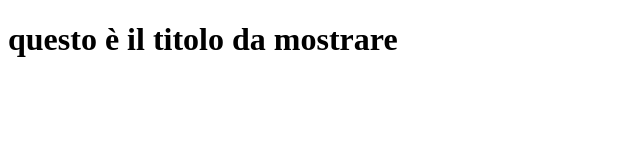
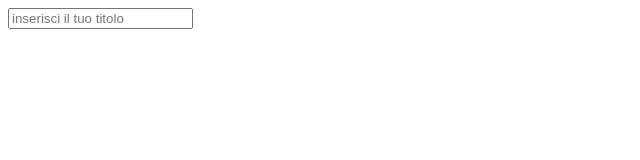
Before and after one commit to giovannitamburini/vue-hello, a plain HTML site: page index.html in a window 1280 px wide. Shown: the whole page, without its empty margins (0-640 px from the left). Drawn offline with nearby package versions, Linux system fonts and the light colour scheme.

Commit message:
added input version of the ex

```diff
--- a/index.html
+++ b/index.html
@@ -15,6 +15,8 @@
 
     <div id="app">
 
+        <input type="text" v-model="messageTitle" placeholder="inserisci il tuo titolo">
+
         <h1>
             {{messageTitle}}
         </h1>
--- a/js/script.js
+++ b/js/script.js
@@ -9,9 +9,13 @@ Aggiungere alla pagina un’immagine, presa anch’essa da un data.
 const { createApp } = Vue
 
 createApp({
+
   data() {
+
     return {
-      messageTitle: 'questo è il titolo da mostrare',
+
+        //   messageTitle: 'questo è il titolo da mostrare'
+        messageTitle: '',
     }
   }
 }).mount('#app')
```
